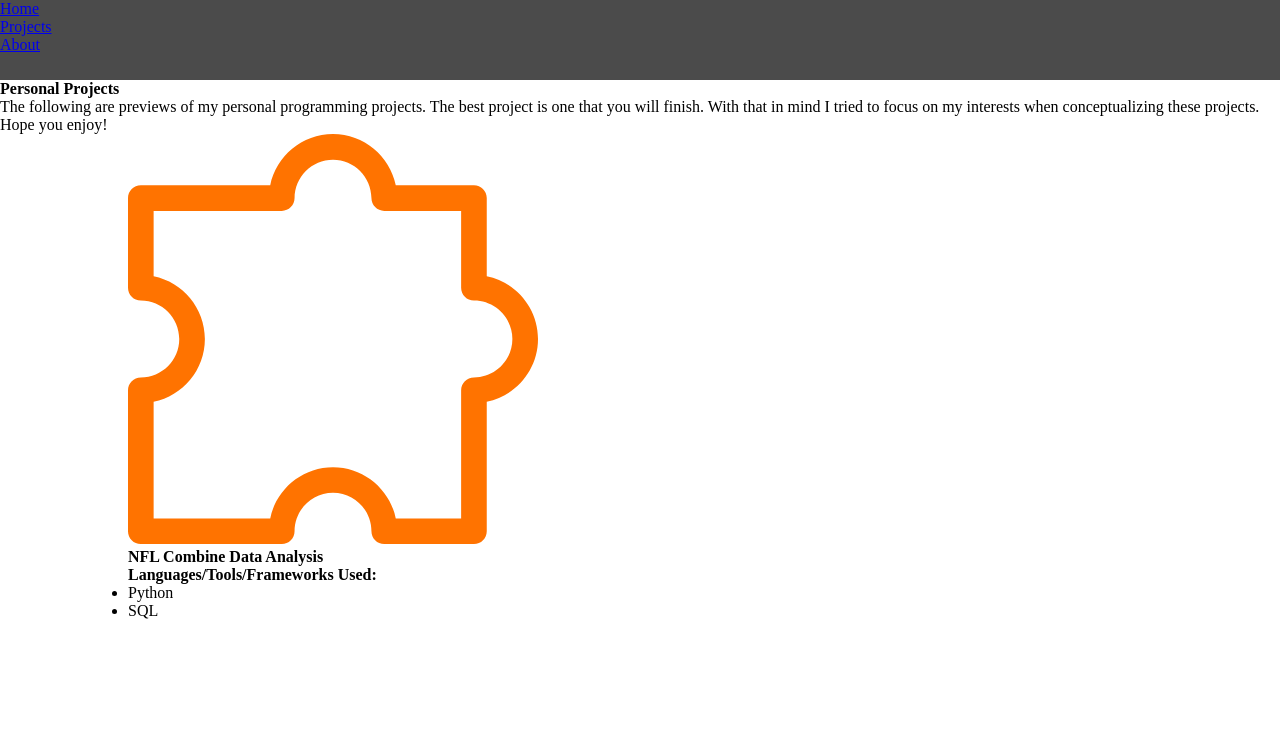
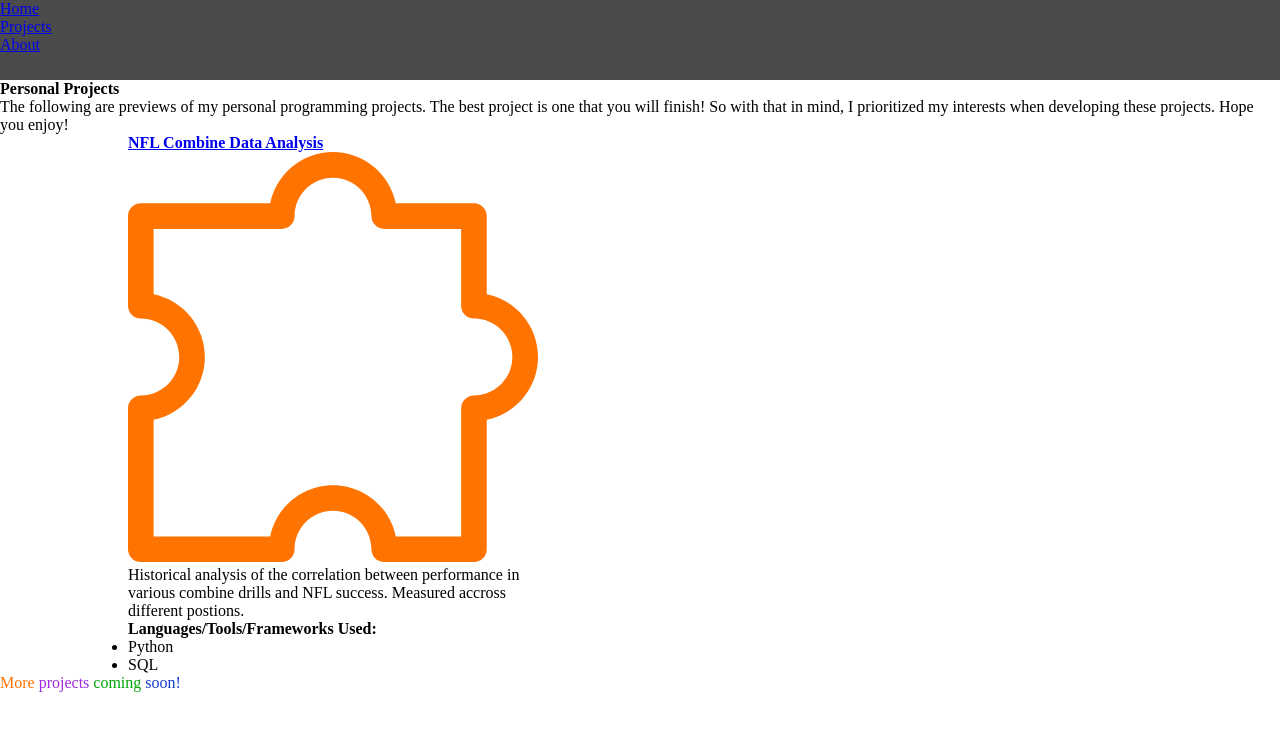
Before and after one commit to cammcding/personal-site, a React (Vite) app in the folder impl/: page /projects in a window 1280 px wide. Shown: the top 730 px of the page. Built offline with nearby package versions, Linux system fonts and the light colour scheme.

Commit message:
Added multi-coloured text and made it an individual components

```diff
--- /dev/null
+++ b/impl/src/components/MultiColouredText.jsx
@@ -0,0 +1,26 @@
+/*
+Provides the multi-coloured fun text using some associated css.
+Alternates between orange, purple, green, and blue.
+
+Accepts text content as an array of text (each element will alternate in colour)
+
+*/
+
+import PropTypes from "prop-types";
+
+export default function MultiColouredText(props) {
+
+    const mcText = props.text.map((textSection) =>
+        <span className="general-multi-coloured-text">{textSection}</span>
+    );
+
+    return(
+        <>
+            {mcText}
+        </>
+    );
+}
+
+MultiColouredText.propTypes = {
+    text: PropTypes.arrayOf(PropTypes.string),
+};
--- a/impl/src/components/ProjectCard.jsx
+++ b/impl/src/components/ProjectCard.jsx
@@ -8,8 +8,12 @@ export default function ProjectCard(props) {
 
     return(
         <div className="project-card">
-            <img className="project-card-img" src={props.imgSource}></img>
-            <h2 className="project-card-title">{props.name}</h2>
+            <a className="project-card-open-link" href={props.link}>
+                <h2 className="project-card-title">{props.name}</h2>
+            </a>
+            <a className="project-card-open-link" href={props.link}>
+                <img className="project-card-img" src={props.imgSource}></img>
+            </a>
             <p className="project-card-desc">{props.desc}</p>
             <h3 className="project-card-lang-title">
                 Languages/Tools/Frameworks Used:
@@ -26,5 +30,5 @@ ProjectCard.propTypes = {
     imgSource: PropTypes.string,
     desc: PropTypes.string,
     langs: PropTypes.array,
-    link: PropTypes.array,
+    link: PropTypes.string,
 };
--- a/impl/src/components/Projects.jsx
+++ b/impl/src/components/Projects.jsx
@@ -9,7 +9,9 @@ export default function Projects() {
         <ProjectCard
             name="NFL Combine Data Analysis"
             imgSource={imgSrc}
-            desc=""
+            desc="Historical analysis of the correlation between performance
+                  in various combine drills and NFL success. Measured accross
+                  different postions."
             langs={["Python", "SQL"]}
             link="https://github.com/cammcding/nfl-data-analysis-may-2023"/>
         </>
--- a/impl/src/master-style.css
+++ b/impl/src/master-style.css
@@ -87,20 +87,20 @@ body {
     border-color: var(--theme-blue);
 }
 
-.home-page-title#title-make {
+
+/* ============ Multi-Coloured Text ============ */
+span:nth-child(4n+1).general-multi-coloured-text {
     color: var(--theme-orange)
 }
-.home-page-title#title-coding {
+span:nth-child(4n+2).general-multi-coloured-text {
     color: var(--theme-purple)
 }
-.home-page-title#title-more {
+span:nth-child(4n+3).general-multi-coloured-text {
     color: var(--theme-green)
 }
-.home-page-title#title-fun {
+span:nth-child(4n+4).general-multi-coloured-text {
     color: var(--theme-blue)
 }
-
-
 
 
 /* ============ Projects Page Project Card ============ */
--- a/impl/src/routes/HomePage.jsx
+++ b/impl/src/routes/HomePage.jsx
@@ -1,4 +1,5 @@
 import AnimatedBlocks from "../components/AnimatedBlocks";
+import MultiColouredText from "../components/MultiColouredText";
 
 export default function HomePage() {
 
@@ -9,10 +10,7 @@ export default function HomePage() {
                 <AnimatedBlocks />
             </div>
             <div className="home-page-title-container">
-                <span className="home-page-title" id="title-make">MAKE</span>
-                <span className="home-page-title" id="title-coding"> CODING </span>
-                <span className="home-page-title" id="title-more"> MORE </span>
-                <span className="home-page-title" id="title-fun">FUN</span>
+                <MultiColouredText text={["Make", " Coding ", " More ", "Fun"]}/>
             </div>
         </div>
     );
--- a/impl/src/routes/ProjectsPage.jsx
+++ b/impl/src/routes/ProjectsPage.jsx
@@ -1,7 +1,7 @@
 import Projects from "../components/Projects";
+import MultiColouredText from "../components/MultiColouredText";
 
 export default function ProjectsPage() {
-
 
     return(
         <div className="projects-page-container">
@@ -11,14 +11,18 @@ export default function ProjectsPage() {
                 </h1>
                 <p className="projects-page-info">
                     The following are previews of my personal programming projects.
-                    The best project is one that you will finish. With that in mind
-                    I tried to focus on my interests when conceptualizing these
-                    projects. Hope you enjoy!
+                    The best project is one that you will finish! So with that in mind,
+                    I prioritized my interests when developing these projects.
+                    Hope you enjoy!
                 </p>
             </div>
             <div className="projects-page-preview-container">
                 <Projects />
             </div>
+            <div className="projects-page-more-coming-text">
+                <MultiColouredText
+                    text={["More", " projects ", " coming ", "soon!"]}/>
+            </div>
         </div>
     );
 }
```
